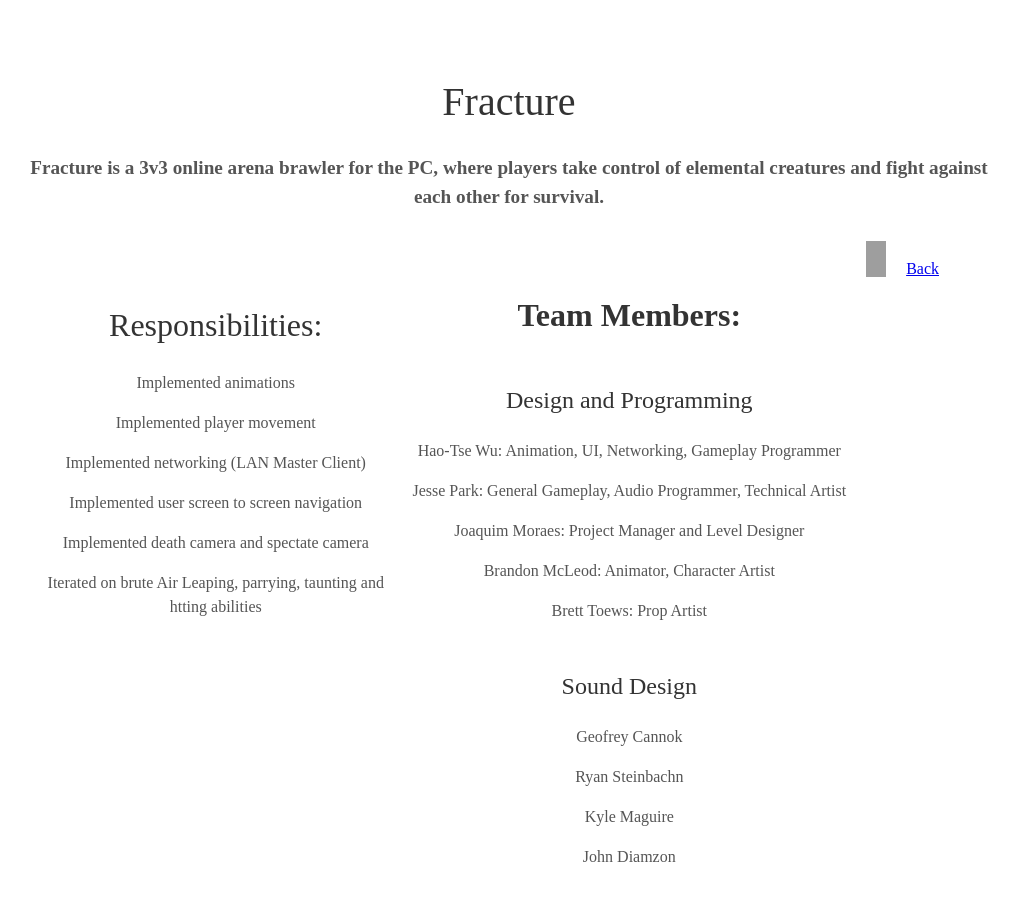
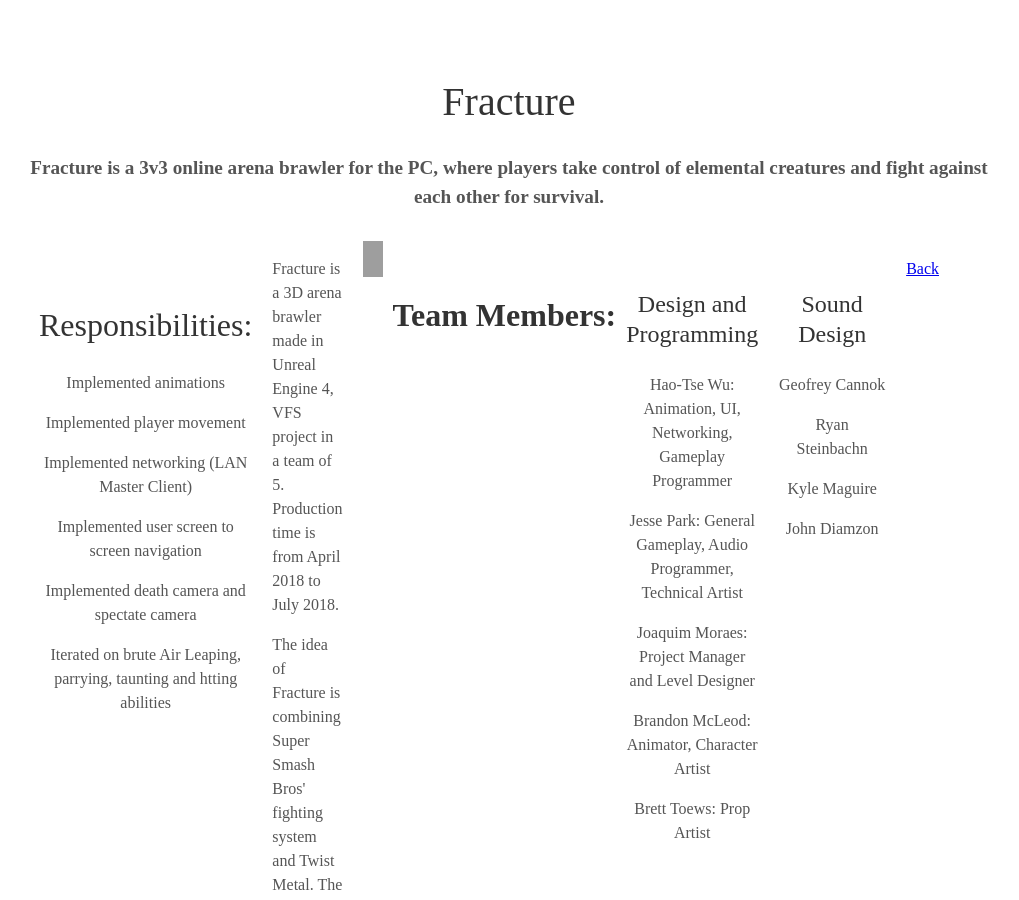
Before and after one commit to Maxroo/Maxroo.github.io, a Jekyll site: the page built from fracture.html, in a window 1280 px wide and 900 px high, scrolled down 903 px. Shown: the whole window, without its empty margins (131-1150 px from the left). Built offline with Jekyll 4.4.1, drawn with Linux system fonts in a browser that asks for light colours; nearby versions of some CDN libraries; some web fonts are replaced; comment, search, counter and statistics services are not loaded; some of the changed text lies outside the part shown; grey boxes are pictures that could not be loaded.

Commit message:
update fracture sw test3

```diff
--- a/_includes/fracture.html
+++ b/_includes/fracture.html
@@ -1,7 +1,6 @@
-
 <div class="user-details">
   <h1>Fracture</h1>
-    <p class="content" style="font-weight: bold">Fracture is a 3v3 online arena brawler for the PC,
+  <p class="content" style="font-weight: bold" style="text-align: left">Fracture is a 3v3 online arena brawler for the PC,
     where players take control of elemental creatures and fight against each other for survival.</p>
 </div>
 <div class="user">
@@ -14,13 +13,28 @@
     <p class="content">Implemented death camera and spectate camera</p>
     <p class="content">Iterated on brute Air Leaping, parrying, taunting and htting abilities</p>
   </div>
-  <div>
+  <div class="user">
+      <div class="tech">
+          <p style="text-align: left" class="content" style="font-weight: bold">Fracture is a 3D arena brawler made in Unreal Engine 4, VFS project in a team of 5.
+            Production time is from April 2018 to July 2018.</p>
+          <p style="text-align: left" class="content" style="font-weight: bold">The idea of Fracture is combining Super Smash Bros' fighting system and Twist Metal.
+            The goal of the game is to knock your opponents out of the stage until other team out of the stocks and there are no opponents on the stage.</p>
+      </div>
+  <div class="user">
+    <div class="tech">
+      <div class="videoWrapper">
+        <iframe width="420" height="315" src="https://www.youtube.com/embed/0b1LrsRwtZo" frameborder="0"
+          allow="accelerometer;  encrypted-media; gyroscope; " allowfullscreen></iframe>
+      </div>
+    </div>
+  </div>
+  <div class="user">
     <h2 style="text-align: center">Team Members:</h2>
     <div class="tech">
       <h3 style="text-align: center">Design and Programming</h3>
       <p class="content">Hao-Tse Wu: Animation, UI, Networking, Gameplay Programmer</p>
       <p class="content">Jesse Park: General Gameplay, Audio Programmer, Technical Artist</p>
-      <p class="content">Joaquim Moraes:  Project Manager and Level Designer</p>
+      <p class="content">Joaquim Moraes: Project Manager and Level Designer</p>
       <p class="content">Brandon McLeod: Animator, Character Artist</p>
       <p class="content">Brett Toews: Prop Artist</p>
     </div>
@@ -33,20 +47,12 @@
     </div>
   </div>
   <div class="user">
-    <div class = "tech">
-        <div class="videoWrapper">
-            <iframe width="420" height="315" src="https://www.youtube.com/embed/0b1LrsRwtZo" frameborder="0"
-              allow="accelerometer;  encrypted-media; gyroscope; " allowfullscreen></iframe>
-          </div>
-    </div>
-  </div>
-  <div class="user">
-      <div class = "tech">
+    <div class="tech">
       <p style="text-align: left"><a href="../index.html">Back</a></p>
     </div>
-      <div class = "tech">
+    <div class="tech">
     </div>
-      <div class = "tech">
+    <div class="tech">
     </div>
   </div>
 
@@ -59,12 +65,14 @@
 
     .videoWrapper {
       position: relative;
-	padding-bottom: 56.25%; /* 16:9 */
+      padding-bottom: 56.25%;
+      /* 16:9 */
       padding-top: 25px;
       padding-left: 10px;
       padding-right: 10px;
       height: 0;
     }
+
     .videoWrapper iframe {
       position: absolute;
       top: 0;
```
Also changed, not shown: _includes/swift_striker.html (+10 -0 lines). Lines whose indentation alone changed are shown as unchanged.
